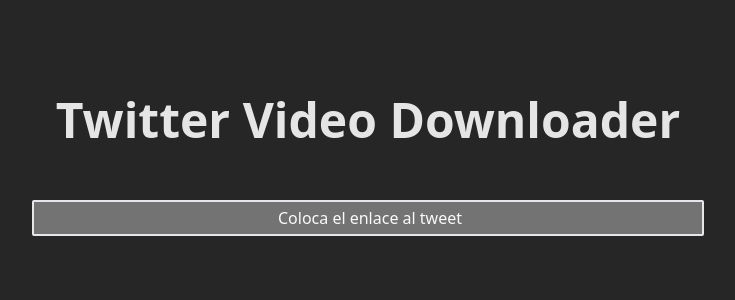
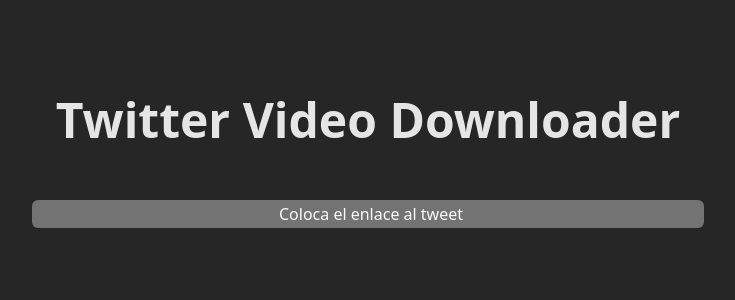
Before and after one commit to Julianmenav/twitter-video-downloader, a React (Vite) app in the folder client/: page / in a window 1280 px wide. Shown: the top 300 px of the page, without its empty margins (272-1007 px from the left). Built offline with nearby package versions, Linux system fonts and the light colour scheme; no server answers.

Commit message:
stype(client): remove input border

```diff
--- a/client/src/App.jsx
+++ b/client/src/App.jsx
@@ -15,7 +15,7 @@
       <form className="w-full text-center">
         <input
           placeholder="Coloca el enlace al tweet"
-          className="border-2 p-1 text-center w-11/12  text-xs sm:max-w-lg sm:text-sm md:max-w-2xl md:text-base  pl-2 rounded-sm bg-neutral-500 text-neutral-50 placeholder-neutral-50"
+          className="p-0.5 text-center w-11/12  text-xs sm:max-w-lg sm:text-sm md:max-w-2xl md:text-base  pl-2 rounded-md bg-neutral-500 focus:bg-neutral-900 text-neutral-50 placeholder-neutral-50  transition-colors duration-100"
           onChange={(e) => setInputValue(e.target.value)}
           type="text"
         />
--- a/client/src/components/DataContainer.jsx
+++ b/client/src/components/DataContainer.jsx
@@ -11,12 +11,12 @@
             </svg>
           </div>
       ) : error ? (
-        <h3 className="text-neutral-50">No se encuentra el vídeo</h3>
+        <h3 className="text-neutral-50 text-center">No se encuentra el vídeo</h3>
       ) : data ? (
 
         <div className="flex flex-row items-center justify-center w-full flex-wrap text-neutral-50">
           {/* <img src={data["thumbNail"]} className="max-w-sm max-h-64 shadow-md border-2 border-gray-200"/> */}
-          <video className="max-w-xs max-h-44 md:max-w-sm md:max-h-72 shadow-md border-2 border-gray-200" src={data["variantsObj"][0]["url"]} autoPlay muted loop/>
+          <video className="max-w-xs max-h-44 md:max-w-sm md:max-h-72 shadow-md border-2 border-gray-200 rounded-sm" src={data["variantsObj"][0]["url"]} autoPlay muted loop/>
           <div className="bg-neutral-600 p-4 m-2 rounded-md w-fit">
             <ul className="p10 flex flex-col md:gap-4">
               {data["variantsObj"].map((el, idx) => {
```
